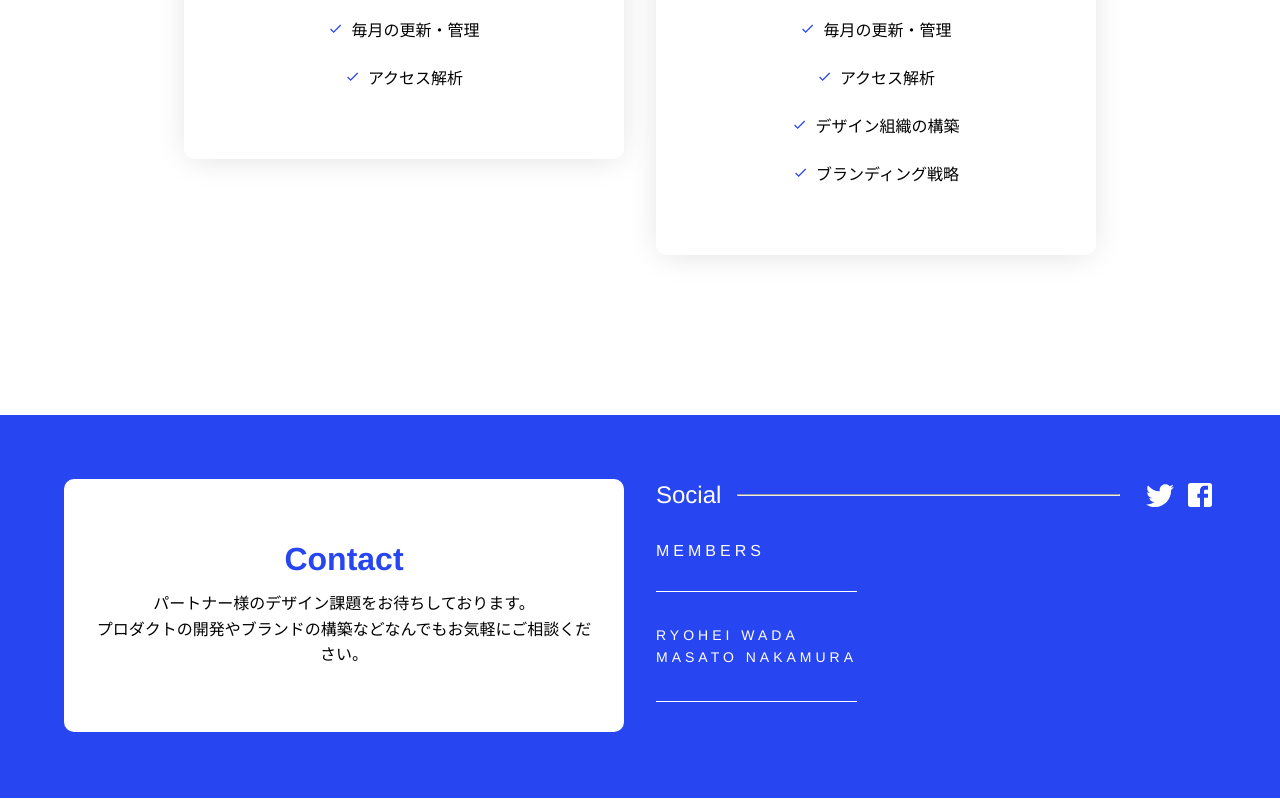
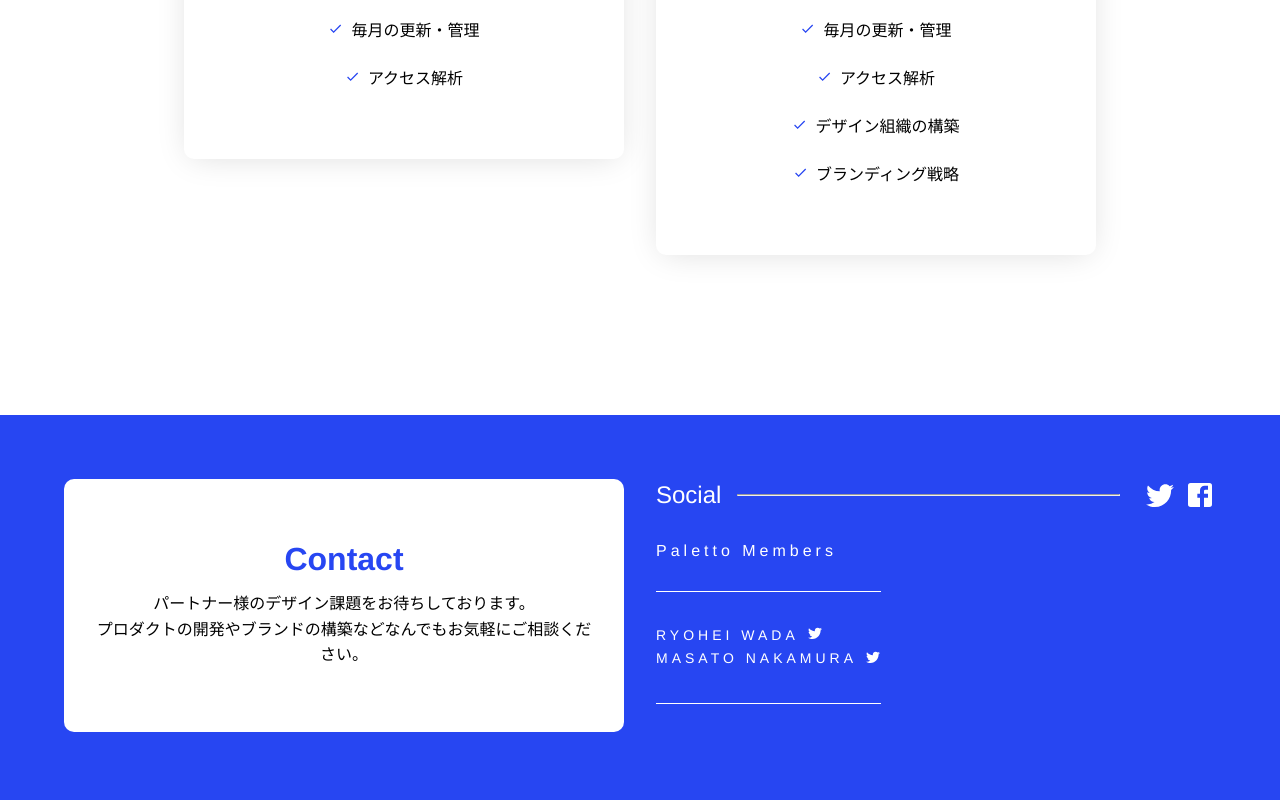
Before and after one commit to wadaryohei/paletto, a Next.js app: page / in a window 1280 px wide. Shown: the part 4747-5547 px from the top of the page. Built offline with nearby package versions, Linux system fonts and the light colour scheme; a small style sheet from the web is missing.

Commit message:
Footerの個人名にSNSアイコンを追加

```diff
--- a/src/components/Footer/dom.tsx
+++ b/src/components/Footer/dom.tsx
@@ -41,10 +41,20 @@ export const FooterComponent = (props: FooterProps) => (
         </Box>
 
         <Box className={'footerMembersWrapper'}>
-          <p className={'footerMembersHeading'}>MEMBERS</p>
+          <p className={'footerMembersHeading'}>Paletto Members</p>
           <Box className={'footerMembers'}>
-            <p>RYOHEI WADA</p>
-            <p>MASATO NAKAMURA</p>
+            <p>
+              RYOHEI WADA
+              <span className={'footerMembersSocialsIconWrapper'}>
+                <TwitterIcon className={'footerMembersSocialsIcon'} />
+              </span>
+            </p>
+            <p>
+              MASATO NAKAMURA
+              <span className={'footerMembersSocialsIconWrapper'}>
+                <TwitterIcon className={'footerMembersSocialsIcon'} />
+              </span>
+            </p>
           </Box>
         </Box>
       </Grid>
--- a/src/components/Footer/style.ts
+++ b/src/components/Footer/style.ts
@@ -124,6 +124,19 @@ export const FooterStyle = styled(FooterComponent)`
         font-weight: ${FontWeight.thin};
         letter-spacing: 4px;
       }
+
+      .footerMembersSocialsIconWrapper {
+        vertical-align: middle;
+        margin-left: ${Margin.m8};
+        svg {
+          width: 16px;
+          height: 16px;
+        }
+      }
+
+      .footerMembersSocialsIcon {
+        line-height: 2;
+      }
     }
   }
 `
```
